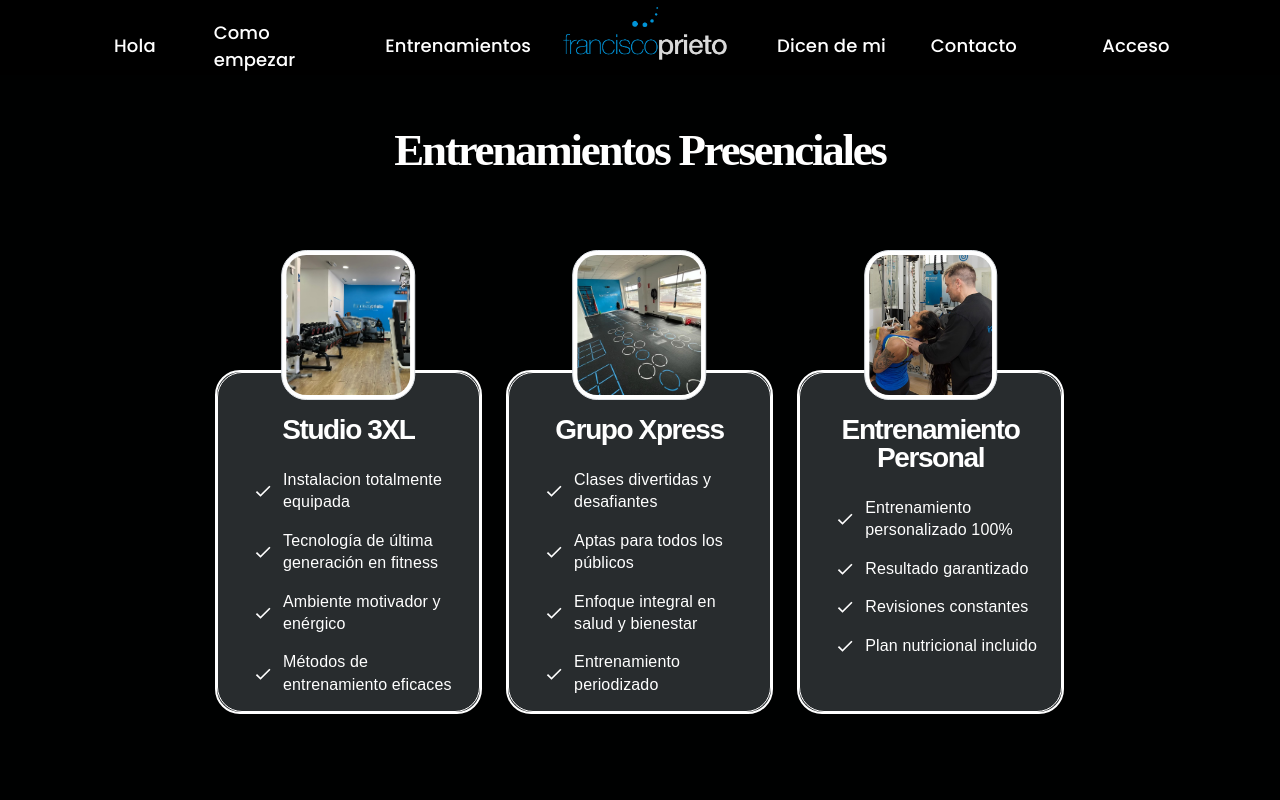
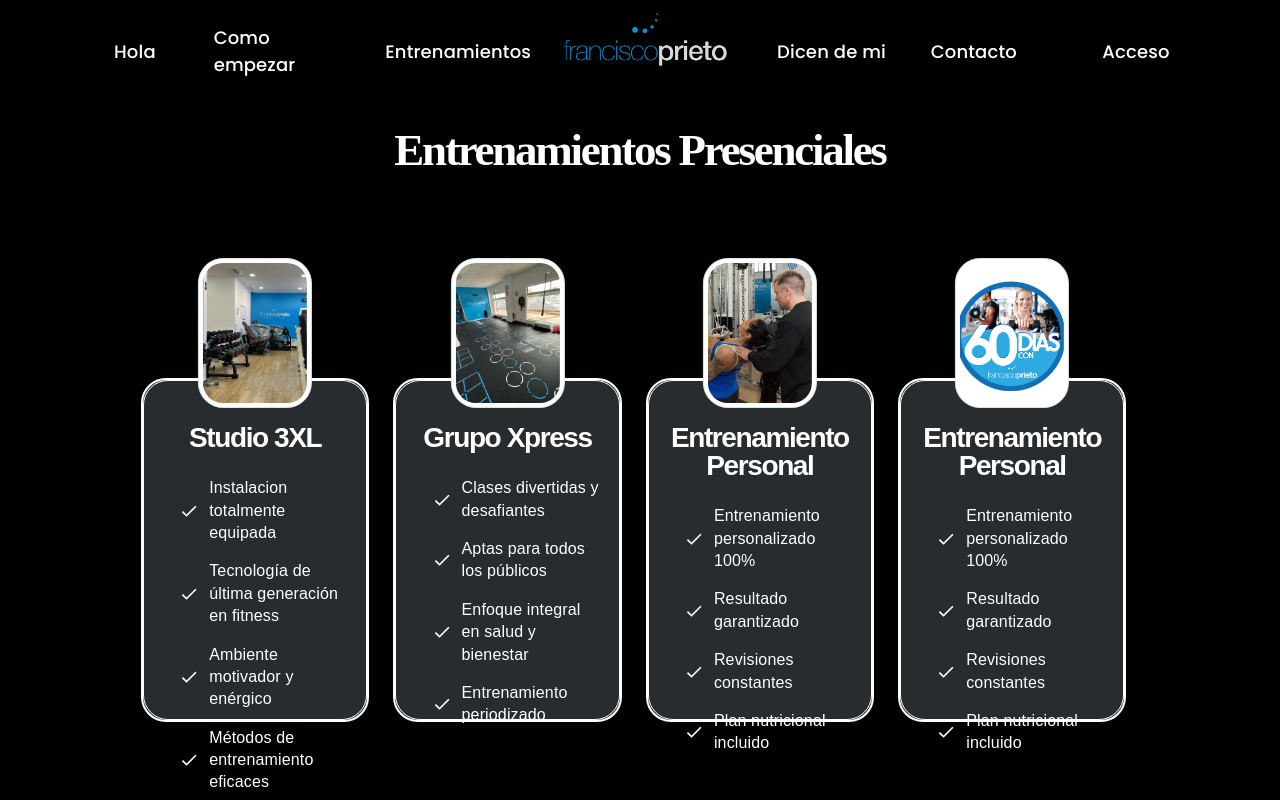
Before and after one commit to FranB201/fcoprietostudio-web, a React (Vite) app: page /studiotrainings in a window 1280 px wide. Shown: the top 800 px of the page. Built offline with nearby package versions, Linux system fonts and the light colour scheme; a web font is replaced by a local one.

Commit message:
añadi nueva tarjeta

```diff
--- a/src/Home/components/cardFare/CardFare.jsx
+++ b/src/Home/components/cardFare/CardFare.jsx
@@ -1,8 +1,5 @@
 import React from 'react';
-import { HomeLayout } from "../../layout/HomeLayout";
 import './cardFare.css';
-import { calendarOutline } from 'ionicons/icons'; // Importa el ícono que necesitas
-
 
 
 function CardFare() {
--- a/src/Home/components/navBar/NavBar.jsx
+++ b/src/Home/components/navBar/NavBar.jsx
@@ -38,7 +38,7 @@ export const NavBar = () => {
       className="navbar-horizontal"
       sx={{
         backgroundColor: "black",
-        height: 60,
+        height: 75,
         fontFamily: "Poppins",
         fontSize: "18px"
       }}
--- a/src/Home/pages/StudiosTrainings.jsx
+++ b/src/Home/pages/StudiosTrainings.jsx
@@ -5,6 +5,7 @@ import grupxpressCard from "../../../src/assets/cardImages/grupoXpresSala.jpg";
 import personaltrainingCard from "../../../src/assets/cardImages/entrenamientoP2.jpg";
 import studio1 from "../../../src/assets/backgrounds/studio1.jpg";
 import appStudio from "../../../src/assets/nutritionImages/appStudio.png";
+import sixtyDays from "../../../src/assets/cardImages/PASTILLARETOsinfondo.png";
 import "../../../src/Home/styles/StudiosTrainingStyle.css";
 import { FormOnly } from "../components/ModalForm/FormOnly";
 
@@ -12,14 +13,14 @@ export const StudiosTrainings = () => {
   return (
     <HomeLayout>
       <div className="startRadial">
-        <div className="container ">
+
           <div id="comoEmpezar" className="row">
             <div className="col-12 mt-lg-5 h1CardverticalS">
               <h2>Entrenamientos Presenciales</h2>
             </div>
           </div>
           <div className="row  mt-lg-5 card-section">
-            <div id="studio" className="col-lg-4 col-md-6 col-sm-12">
+            <div id="studio" className="col-lg-3 col-md-6 col-sm-12">
               <CardVertical
                 imageUrl={studioCard}
                 title="Studio 3XL"
@@ -33,7 +34,7 @@ export const StudiosTrainings = () => {
             </div>
             <div
               id="grupoxpress"
-              className="col-lg-4 col-md-6  col-sm-12 cardVertical-Container"
+              className="col-lg-3 col-md-6  col-sm-12 cardVertical-Container"
             >
               <CardVertical
                 imageUrl={grupxpressCard}
@@ -46,7 +47,7 @@ export const StudiosTrainings = () => {
                 ]}
               />
             </div>
-            <div id="personaltraining" className="col-lg-4 col-md-6 col-sm-12">
+            <div id="personaltraining" className="col-lg-3 col-md-6 col-sm-12">
               <CardVertical
                 imageUrl={personaltrainingCard}
                 title="Entrenamiento Personal"
@@ -58,8 +59,20 @@ export const StudiosTrainings = () => {
                 ]}
               />
             </div>
+            <div id="personaltraining" className="col-lg-3 col-md-6 col-sm-12">
+              <CardVertical
+                imageUrl={sixtyDays}
+                title="Entrenamiento Personal"
+                descriptionItems={[
+                  "Entrenamiento personalizado 100%",
+                  "Resultado garantizado",
+                  "Revisiones constantes",
+                  "Plan nutricional incluido"
+                ]}
+              />
+            </div>
           </div>
-        </div>
+
 
         <div
           className="row"
```
